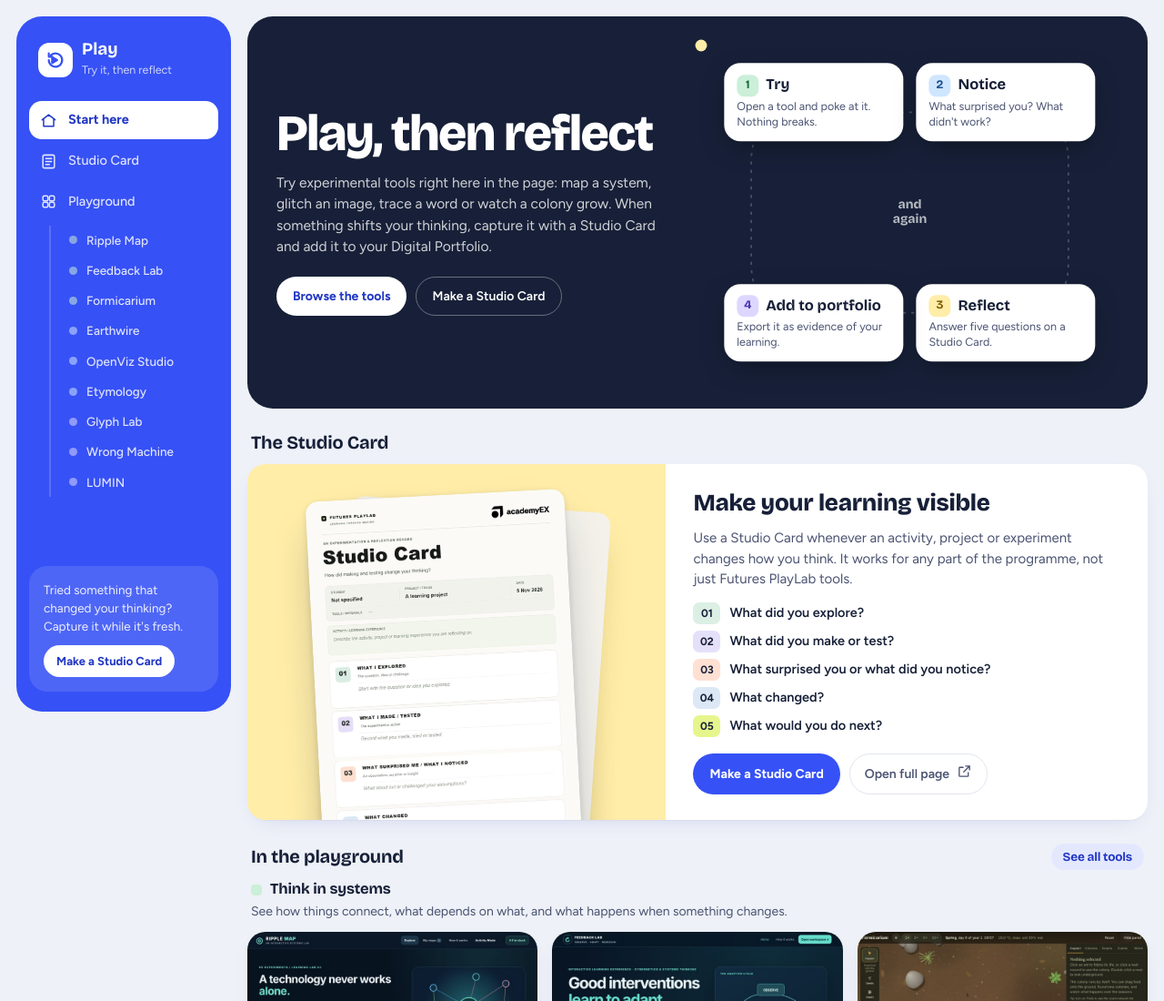
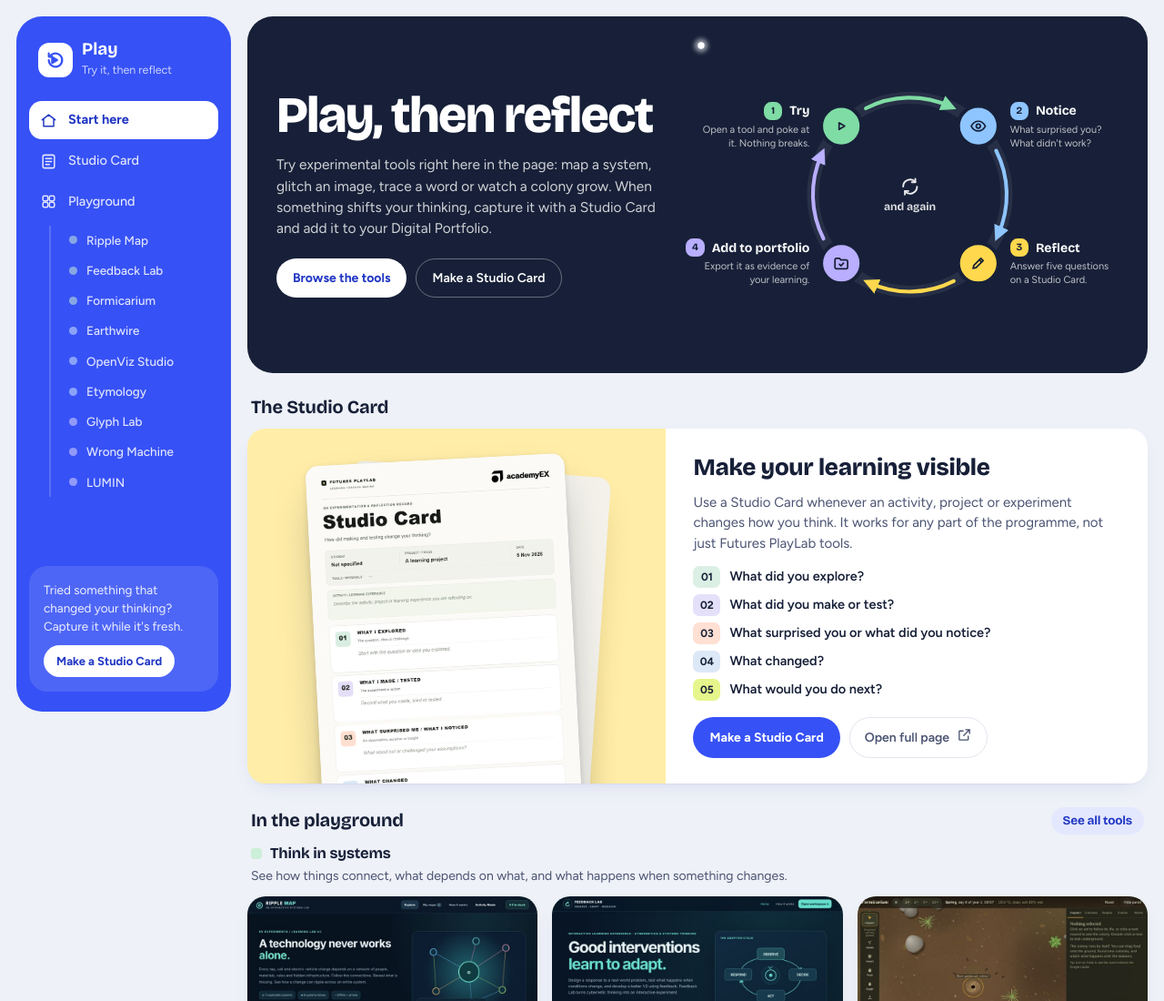
Before and after one commit to DVExperiments/PlayLab-Pages, a plain HTML site: page play/index.html in a window 1280 px wide. Shown: the top 1100 px of the page at 91% size. Drawn offline with nearby package versions, Linux system fonts and the light colour scheme.

Commit message:
Add files via upload

```diff
--- a/play/index.html
+++ b/play/index.html
@@ -96,16 +96,21 @@ a.is-off{opacity:.5;cursor:not-allowed}
 .btn-line{all:unset;cursor:pointer;display:inline-block;color:#fff;font-weight:600;font-size:14px;padding:10px 17px;border-radius:999px;border:1px solid rgba(255,255,255,.35)}
 .btn-line:hover{background:rgba(255,255,255,.1)}
 .btn-line:focus-visible{outline:3px solid #fff;outline-offset:2px}
-/* The loop is a real sequence, so it is drawn as one: try, notice, reflect, add */
-.loop{position:relative;aspect-ratio:1.25/1;max-width:500px;width:100%;justify-self:center}
+/* The loop is a real cycle: four coloured arcs around a circle, one stop on each */
+.loop{position:relative;width:100%;max-width:580px;aspect-ratio:560/400;justify-self:center;container-type:inline-size}
 .loop svg.ring{position:absolute;inset:0;width:100%;height:100%;overflow:visible}
-.loop .stop{position:absolute;width:43%;transform:translate(-50%,-50%);background:#fff;color:var(--ink);border-radius:18px;padding:12px 14px;box-shadow:0 10px 30px -10px rgba(0,0,0,.5)}
-.loop .stop b{display:flex;align-items:center;gap:8px;font-family:var(--display);font-size:16.5px}
-.loop .stop b span{width:24px;height:24px;border-radius:8px;display:grid;place-items:center;font-size:13px;flex:none}
-.loop .stop p{font-size:12.5px;color:var(--ink-2);margin-top:3px;line-height:1.35}
-.loop .s1{left:27%;top:17%}.loop .s2{left:73%;top:17%}.loop .s3{left:73%;top:83%}.loop .s4{left:27%;top:83%}
-.loop .core{position:absolute;left:50%;top:50%;transform:translate(-50%,-50%);text-align:center;font-family:var(--display);font-weight:700;font-size:14px;color:rgba(255,255,255,.7);line-height:1.2}
-
+.loop .core{position:absolute;left:50%;top:50%;transform:translate(-50%,-50%);text-align:center;color:rgba(255,255,255,.85);display:flex;flex-direction:column;align-items:center;gap:4px;font-family:var(--display);font-weight:700;font-size:clamp(12px,2.6cqi,15px);line-height:1.15}
+.loop .core svg{width:clamp(20px,5cqi,30px);height:clamp(20px,5cqi,30px);color:#fff;opacity:.9}
+.loop .lab{position:absolute;width:26%;transform:translateY(-50%)}
+.loop .lab b{white-space:nowrap}
+.loop .lab .narrow{display:none}
+.loop .lab b{display:flex;align-items:center;gap:8px;font-family:var(--display);font-size:clamp(14px,3cqi,17px);color:#fff;line-height:1.1}
+.loop .lab b span{width:clamp(20px,4.4cqi,24px);height:clamp(20px,4.4cqi,24px);border-radius:8px;display:grid;place-items:center;font-size:clamp(11px,2.3cqi,13px);flex:none;color:var(--ink)}
+.loop .lab p{font-size:clamp(11px,2.3cqi,13px);color:rgba(255,255,255,.72);margin-top:4px;line-height:1.35}
+.loop .l1,.loop .l4{left:0;text-align:right}.loop .l1 b,.loop .l4 b{justify-content:flex-end}
+.loop .l2,.loop .l3{right:0}
+.loop .l1,.loop .l2{top:27%}.loop .l3,.loop .l4{top:73%}
+@container (max-width:420px){.loop .lab p,.loop .lab .wide{display:none}.loop .lab .narrow{display:inline}.loop .lab{width:27%}}
 /* Studio Card feature: the blank card shown as a physical card, cropped by its frame */
 .feature{display:grid;grid-template-columns:minmax(0,1fr) minmax(0,1.15fr);gap:0;padding:0;overflow:hidden}
 .feature .f-stage{position:relative;background:var(--butter);overflow:hidden;min-height:340px}
@@ -224,8 +229,6 @@ a.is-off{opacity:.5;cursor:not-allowed}
 }
 @media (max-width:600px){
   .hero{padding:22px 18px}
-  .loop .stop{width:46%;padding:9px 10px}
-  .loop .stop p{display:none}
   .below{grid-template-columns:1fr}
   .stage{height:72vh}
   .stage.tall{height:80vh}
@@ -262,16 +265,25 @@ a.is-off{opacity:.5;cursor:not-allowed}
             <button class="btn-line" type="button" data-reflect>Make a Studio Card</button>
           </div>
         </div>
-        <div class="loop" aria-label="How play turns into portfolio evidence: try a tool, notice what changes, reflect with a Studio Card, add it to your portfolio, then try again.">
-          <svg class="ring" viewBox="0 0 500 400" aria-hidden="true">
-            <path d="M 120 80 L 380 80 Q 440 80 440 140 L 440 260 Q 440 320 380 320 L 120 320 Q 60 320 60 260 L 60 140 Q 60 80 120 80 Z" fill="none" stroke="rgba(255,255,255,.22)" stroke-width="2" stroke-dasharray="2 8" stroke-linecap="round"/>
-            <circle r="7" fill="#FFEDA8"><animateMotion dur="9s" repeatCount="indefinite" path="M 120 80 L 380 80 Q 440 80 440 140 L 440 260 Q 440 320 380 320 L 120 320 Q 60 320 60 260 L 60 140 Q 60 80 120 80 Z"/></circle>
+        <div class="loop" aria-label="How play turns into portfolio evidence, as a cycle: try a tool, notice what changes, reflect with a Studio Card, add it to your portfolio, then go round again.">
+          <svg class="ring" viewBox="0 0 560 400" aria-hidden="true">
+            <defs><marker id="ah-m" viewBox="0 0 10 10" refX="5" refY="5" markerWidth="4.2" markerHeight="4.2" orient="auto-start-reverse"><path d="M0 0 10 5 0 10z" fill="#7FDCA4"/></marker><marker id="ah-s" viewBox="0 0 10 10" refX="5" refY="5" markerWidth="4.2" markerHeight="4.2" orient="auto-start-reverse"><path d="M0 0 10 5 0 10z" fill="#8EC5FF"/></marker><marker id="ah-b" viewBox="0 0 10 10" refX="5" refY="5" markerWidth="4.2" markerHeight="4.2" orient="auto-start-reverse"><path d="M0 0 10 5 0 10z" fill="#FFD84D"/></marker><marker id="ah-l" viewBox="0 0 10 10" refX="5" refY="5" markerWidth="4.2" markerHeight="4.2" orient="auto-start-reverse"><path d="M0 0 10 5 0 10z" fill="#B9AEFF"/></marker><filter id="glow" x="-1" y="-1" width="3" height="3"><feGaussianBlur stdDeviation="3"/></filter></defs>
+            <circle cx="280" cy="200" r="130" fill="none" stroke="rgba(255,255,255,.07)" stroke-width="16"/>
+            <path d="M 221.0 84.2 A 130 130 0 0 1 332.9 81.2" fill="none" stroke="#7FDCA4" stroke-width="5" stroke-linecap="round" marker-end="url(#ah-m)"/>
+            <path d="M 395.8 141.0 A 130 130 0 0 1 398.8 252.9" fill="none" stroke="#8EC5FF" stroke-width="5" stroke-linecap="round" marker-end="url(#ah-s)"/>
+            <path d="M 339.0 315.8 A 130 130 0 0 1 227.1 318.8" fill="none" stroke="#FFD84D" stroke-width="5" stroke-linecap="round" marker-end="url(#ah-b)"/>
+            <path d="M 164.2 259.0 A 130 130 0 0 1 161.2 147.1" fill="none" stroke="#B9AEFF" stroke-width="5" stroke-linecap="round" marker-end="url(#ah-l)"/>
+            <g><circle r="9" fill="#fff" opacity=".55" filter="url(#glow)"/><circle r="4.5" fill="#fff"/><animateMotion dur="12s" repeatCount="indefinite" path="M 188.1 108.1 A 130 130 0 1 1 188.1 291.9 A 130 130 0 0 1 188.1 108.1"/></g>
+            <circle cx="188.1" cy="108.1" r="27" fill="#7FDCA4" stroke="#172038" stroke-width="5"/><g transform="translate(176.1 96.1)" fill="none" stroke="#172038" stroke-width="2.1" stroke-linecap="round" stroke-linejoin="round"><path d="M9 7.5v9l7.5-4.5z"/></g>
+            <circle cx="371.9" cy="108.1" r="27" fill="#8EC5FF" stroke="#172038" stroke-width="5"/><g transform="translate(359.9 96.1)" fill="none" stroke="#172038" stroke-width="2.1" stroke-linecap="round" stroke-linejoin="round"><path d="M2.5 12S6 5.5 12 5.5 21.5 12 21.5 12 18 18.5 12 18.5 2.5 12 2.5 12Z"/><circle cx="12" cy="12" r="2.8"/></g>
+            <circle cx="371.9" cy="291.9" r="27" fill="#FFD84D" stroke="#172038" stroke-width="5"/><g transform="translate(359.9 279.9)" fill="none" stroke="#172038" stroke-width="2.1" stroke-linecap="round" stroke-linejoin="round"><path d="M5 19l1-4 9.5-9.5 3 3L9 18z"/><path d="M13.5 7.5l3 3"/></g>
+            <circle cx="188.1" cy="291.9" r="27" fill="#B9AEFF" stroke="#172038" stroke-width="5"/><g transform="translate(176.1 279.9)" fill="none" stroke="#172038" stroke-width="2.1" stroke-linecap="round" stroke-linejoin="round"><path d="M3.5 7.5a2 2 0 0 1 2-2h4l2 2h7a2 2 0 0 1 2 2v8a2 2 0 0 1-2 2h-13a2 2 0 0 1-2-2z"/><path d="m9.5 13.5 2 2 3.5-3.5"/></g>
           </svg>
-          <div class="stop s1"><b><span class="t-mint">1</span>Try</b><p>Open a tool and poke at it. Nothing breaks.</p></div>
-          <div class="stop s2"><b><span class="t-sky">2</span>Notice</b><p>What surprised you? What didn't work?</p></div>
-          <div class="stop s3"><b><span class="t-butter">3</span>Reflect</b><p>Answer five questions on a Studio Card.</p></div>
-          <div class="stop s4"><b><span class="t-lilac">4</span>Add to portfolio</b><p>Export it as evidence of your learning.</p></div>
-          <div class="core">and<br>again</div>
+          <div class="lab l1"><b><span style="background:#7FDCA4">1</span>Try</b><p>Open a tool and poke at it. Nothing breaks.</p></div>
+          <div class="lab l2"><b><span style="background:#8EC5FF">2</span>Notice</b><p>What surprised you? What didn't work?</p></div>
+          <div class="lab l3"><b><span style="background:#FFD84D">3</span>Reflect</b><p>Answer five questions on a Studio Card.</p></div>
+          <div class="lab l4"><b><span style="background:#B9AEFF">4</span><em class="wide" style="font-style:normal">Add to portfolio</em><em class="narrow" style="font-style:normal">Portfolio</em></b><p>Export it as evidence of your learning.</p></div>
+          <div class="core"><svg viewBox="0 0 24 24" fill="none" stroke="currentColor" stroke-width="2" stroke-linecap="round" stroke-linejoin="round"><path d="M20 12a8 8 0 0 1-14 5.3"/><path d="M4 12a8 8 0 0 1 14-5.3"/><path d="M18 3v4h-4M6 21v-4h4"/></svg>and again</div>
         </div>
       </div>
 
```
